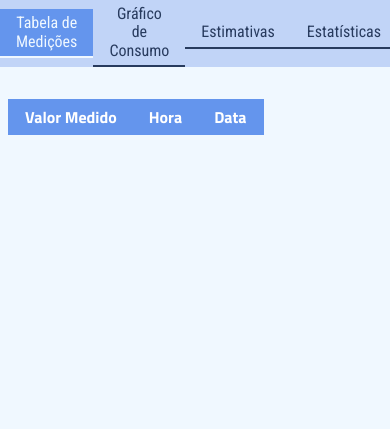
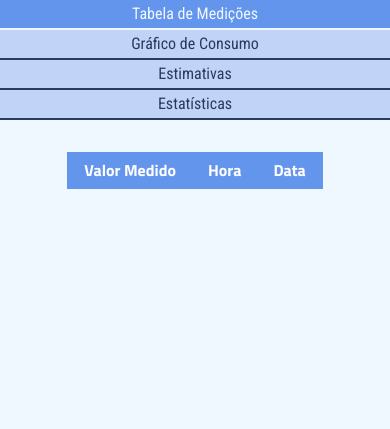
Before and after one commit to montanhadm/sel373, a Flask app: page /view/table/ in a window 390 px wide. Shown: the part 210-639 px from the top of the page. Run offline with Flask 2, Linux system fonts and the light colour scheme; the visitor is signed in with stand-in values (Sample User, id 1); data that the repository does not hold is empty.

Commit message:
v0.3.1 - Correção para mobile
Melhora visualização para mobile e corrige problemas de abas não uniformes.

```diff
--- a/static/css/view.css
+++ b/static/css/view.css
@@ -2,7 +2,7 @@
     width: 100%;
     background-color: #c1d4f7;
     display: flex;
-    flex-direction: row;
+    flex-direction: column;
     align-items: center;
 }
 
@@ -15,12 +15,14 @@
     border-bottom-style: solid;
     border-bottom-width: 2px;
     text-align: center;
+    width: 100%;
 }
 
 .selected {
     color: aliceblue!important;
     background-color: cornflowerblue;
     border-bottom-color: aliceblue;
+    height: inherit;
 }
 
 .tab:hover {
@@ -33,6 +35,14 @@
 }
 
 @media screen
-    and (min-width: 500px)
+    and (min-width: 550px)
     and (min-device-width: 1000px) {
+
+        #tabs {
+            flex-direction: row;
+        }
+
+        .tab {
+            width: auto;
+        }
 }
--- a/templates/view_leitura.html
+++ b/templates/view_leitura.html
@@ -18,7 +18,7 @@
             <a href="/view/statistics" class="tab">Estatísticas</a>
         </div>
 
-        <div id="main">
+        <center>
             <table>
                 <thead>
                     <td>Valor Medido</td>
@@ -34,7 +34,7 @@
                 </tr>
                 {% endfor %}
             </table>
-        </div>
+        </center>
 
         <footer>{% include 'footer.html' %}</footer>
 
```
